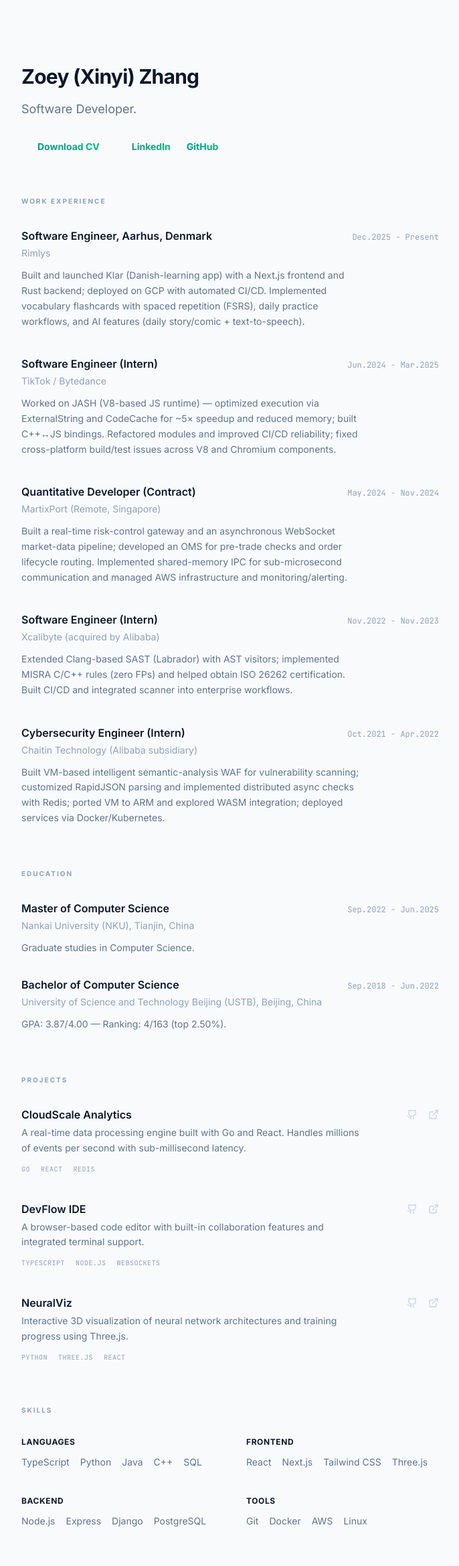
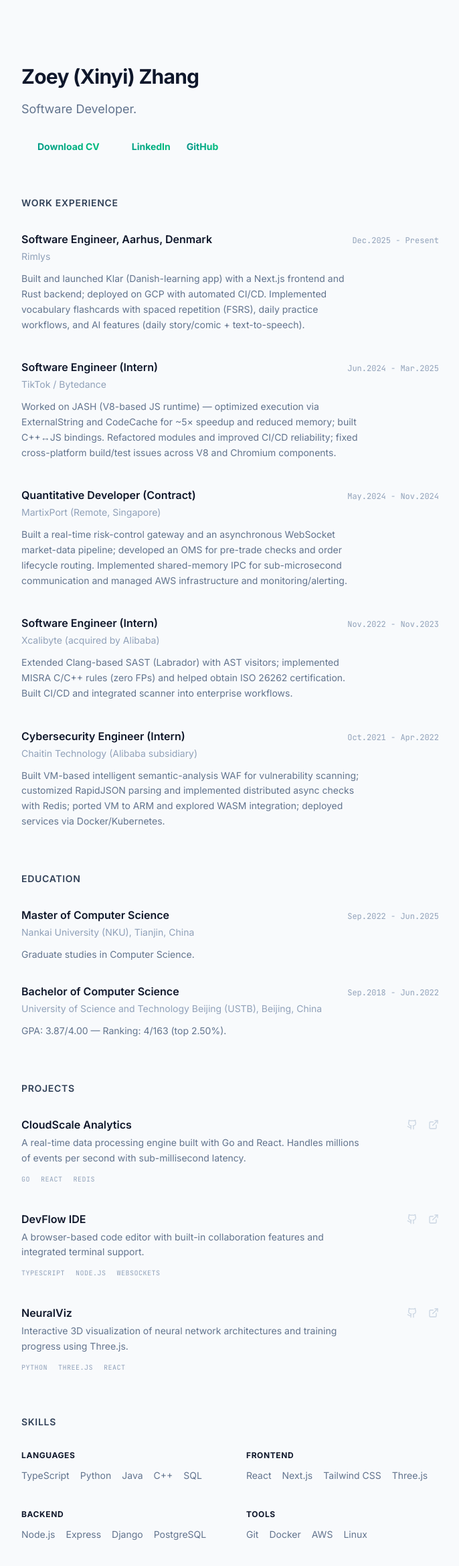
Before and after one commit to lufie0509z/xinyi-blog, a React (Vite) app: page / in a window 1280 px wide. Shown: the top 2338 px of the page at 67% size, without its empty margins (296-982 px from the left). Built offline with nearby package versions, Linux system fonts and the light colour scheme.

Commit message:
style: make section titles more prominent (larger, bolder, darker)

```diff
--- a/src/App.tsx
+++ b/src/App.tsx
@@ -114,7 +114,7 @@ export default function App() {
 
         {/* Section: Work Experience */}
         <section className="mb-16">
-          <h2 className="text-[10px] font-bold uppercase tracking-[0.2em] text-slate-400 mb-8">Work Experience</h2>
+          <h2 className="text-sm font-semibold uppercase tracking-wider text-slate-700 mb-8">Work Experience</h2>
           <div className="space-y-10">
             {EXPERIENCE.map((exp) => (
               <div key={exp.company}>
@@ -133,7 +133,7 @@ export default function App() {
 
         {/* Section: Education */}
         <section className="mb-16">
-          <h2 className="text-[10px] font-bold uppercase tracking-[0.2em] text-slate-400 mb-8">Education</h2>
+          <h2 className="text-sm font-semibold uppercase tracking-wider text-slate-700 mb-8">Education</h2>
           <div className="space-y-8">
             {EDUCATION.map((edu) => (
               <div key={edu.institution}>
@@ -152,7 +152,7 @@ export default function App() {
 
         {/* Section: Projects */}
         <section className="mb-16">
-          <h2 className="text-[10px] font-bold uppercase tracking-[0.2em] text-slate-400 mb-8">Projects</h2>
+          <h2 className="text-sm font-semibold uppercase tracking-wider text-slate-700 mb-8">Projects</h2>
           <div className="space-y-10">
             {PROJECTS.map((project) => (
               <div key={project.title}>
@@ -184,7 +184,7 @@ export default function App() {
 
         {/* Section: Skills */}
         <section className="mb-16">
-          <h2 className="text-[10px] font-bold uppercase tracking-[0.2em] text-slate-400 mb-8">Skills</h2>
+          <h2 className="text-sm font-semibold uppercase tracking-wider text-slate-700 mb-8">Skills</h2>
           <div className="grid grid-cols-1 sm:grid-cols-2 gap-x-12 gap-y-10">
             {SKILLS.map((skillGroup) => (
               <div key={skillGroup.category}>
```
